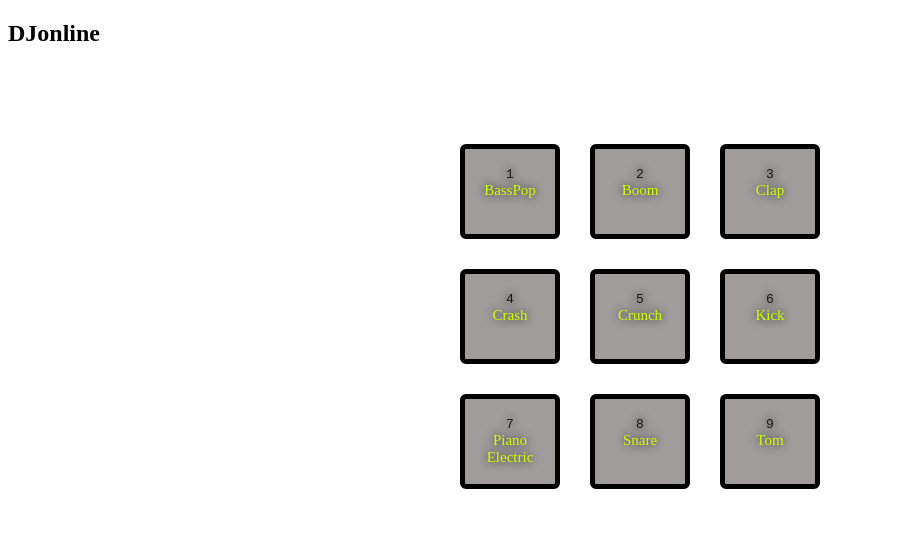
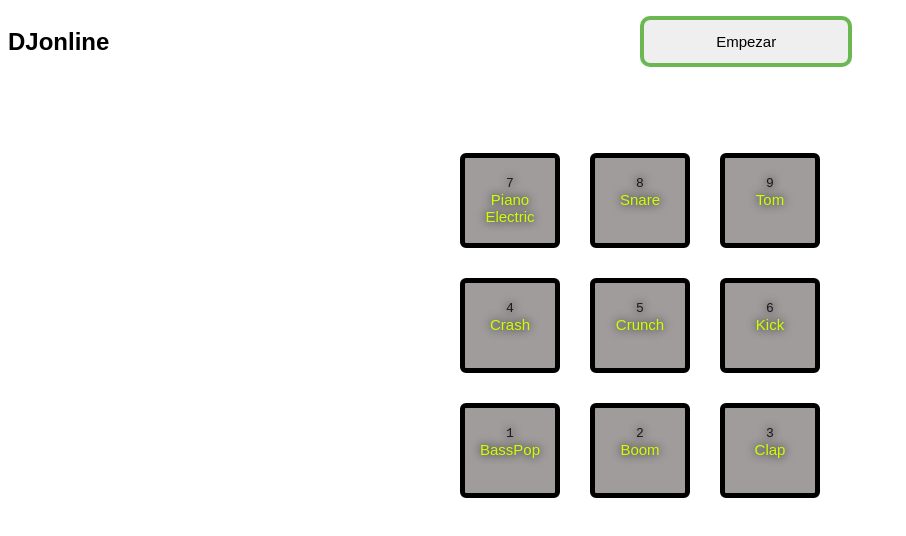
Before and after one commit to Pablo-vallejos/djonline, a plain HTML site: page index.html in a window 1280 px wide. Shown: the whole page, without its empty margins (0-906 px from the left). Drawn offline with Linux system fonts and the light colour scheme.

Commit message:
botonera + bloqueo usuario
acomodo de botonera, e inicio de como bloquear el usuario

```diff
--- a/index.html
+++ b/index.html
@@ -14,45 +14,49 @@
 </head>
 
 <body>
-    <section>
+    <section class="menu">
         <h1>DJonline</h1>
+        <button type="button" class="start">Empezar</button>
+        <!--
+        <button type="reset" class="reset">Restart</button>
+       -->
     </section>
 
 
     <div class="botones">
-        <div data-key="97" class="boton">
+        <div data-key="97" class="boton boton1">
             <kbd>1</kbd>
             <span class="sonido">BassPop</span>
         </div>
-        <div data-key="98" class="boton">
+        <div data-key="98" class="boton boton2">
             <kbd>2</kbd>
             <span class="sonido">Boom</span>
         </div>
-        <div data-key="99" class="boton">
+        <div data-key="99" class="boton boton3">
             <kbd>3</kbd>
             <span class="sonido">Clap</span>
         </div>
-        <div data-key="100" class="boton">
+        <div data-key="100" class="boton boton4">
             <kbd>4</kbd>
             <span class="sonido">Crash</span>
         </div>
-        <div data-key="101" class="boton">
+        <div data-key="101" class="boton boton5">
             <kbd>5</kbd>
             <span class="sonido">Crunch</span>
         </div>
-        <div data-key="102" class="boton">
+        <div data-key="102" class="boton boton6">
             <kbd>6</kbd>
             <span class="sonido">Kick</span>
         </div>
-        <div data-key="103" class="boton">
+        <div data-key="103" class="boton boton7">
             <kbd>7</kbd>
             <span class="sonido">Piano Electric</span>
         </div>
-        <div data-key="104" class="boton">
+        <div data-key="104" class="boton boton8">
             <kbd>8</kbd>
             <span class="sonido">Snare</span>
         </div>
-        <div data-key="105" class="boton">
+        <div data-key="105" class="boton boton9">
             <kbd>9</kbd>
             <span class="sonido">Tom</span>
         </div>
@@ -70,7 +74,7 @@
     <audio data-key="105" src="sounds/Tom.wav"></audio>
 
 
-    <script src="script.js" ></script>
+    <script src="script.js"></script>
 
 </body>
 
--- a/script.js
+++ b/script.js
@@ -1,3 +1,31 @@
+let secuenciaDJ = [];
+
+
+bloquearUsuario();
+
+document.querySelector('.start').onclick = IniciarDJ;
+
+function IniciarDJ() {
+    reiniciarSecuencia();
+}
+
+function reiniciarSecuencia() {
+    secuenciaDJ = [];
+}
+
+function bloquearUsuario() {
+
+    document.querySelectorAll('.boton').forEach(function ($boton) {
+        $boton.onkeyup = function () {
+        };
+    });
+};
+
+function desbloquearUsuario () {
+
+}
+
+
 function reproducir(e) {
     const audio = document.querySelector(`audio[data-key="${e.keyCode}"]`); // guarda en la variable el boton asociado al audio
     const boton = document.querySelector(`.boton[data-key="${e.keyCode}"]`); // guarda el boton asociado a la botonera
--- a/style.css
+++ b/style.css
@@ -1,3 +1,41 @@
+html body{
+    font-family: sans-serif;
+}
+
+
+.menu {
+    display: grid;
+    grid-template-columns: 50% auto auto;
+
+    align-items: center;
+
+}
+
+.start {
+    border: 4px solid rgba(48, 160, 14, 0.692);
+    border-radius: 10px;
+    padding: 4px;
+    width: 60%;
+    height: 75%;
+    font-size: 15px;
+}
+
+.start:hover{
+    background-color: rgba(28, 236, 38, 0.459);
+}
+
+.reset {
+    border: 2px solid red;
+    border-radius: 5px;
+    width: 40%;
+    height: 65%;
+    font-size: 15px;
+}
+
+.reset:hover{
+    background-color: rgba(199, 53, 53, 0.616);
+}
+
 .botones {
     display: grid;
     grid-template-columns: 130px 130px 130px;
@@ -33,3 +71,27 @@
     color: rgb(206, 255, 0);
     font-size: 15px;
 }
+
+.boton1 {
+    grid-row: 3 / 3;
+}
+
+.boton2 {
+    grid-row: 3/3;
+}
+
+.boton3 {
+    grid-row: 3/3;
+}
+
+.boton4 {
+    grid-row: 2/3;
+}
+
+.boton5 {
+    grid-row: 2/3;
+}
+
+.boton6 {
+    grid-row: 2/3;
+}
```
